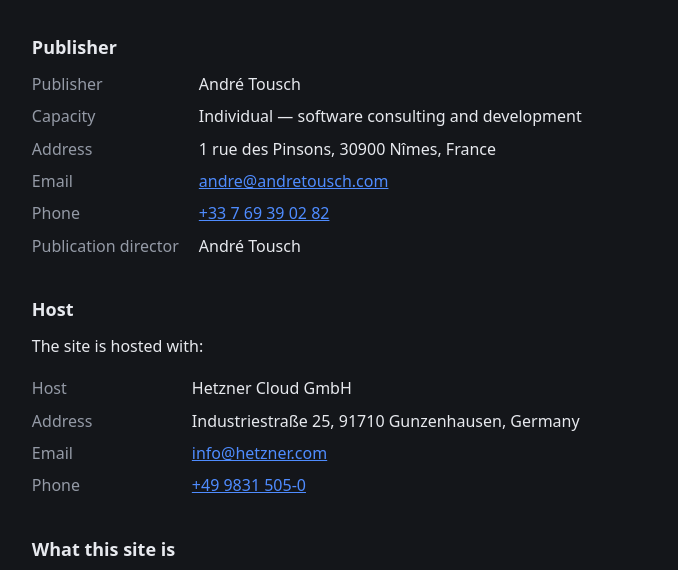
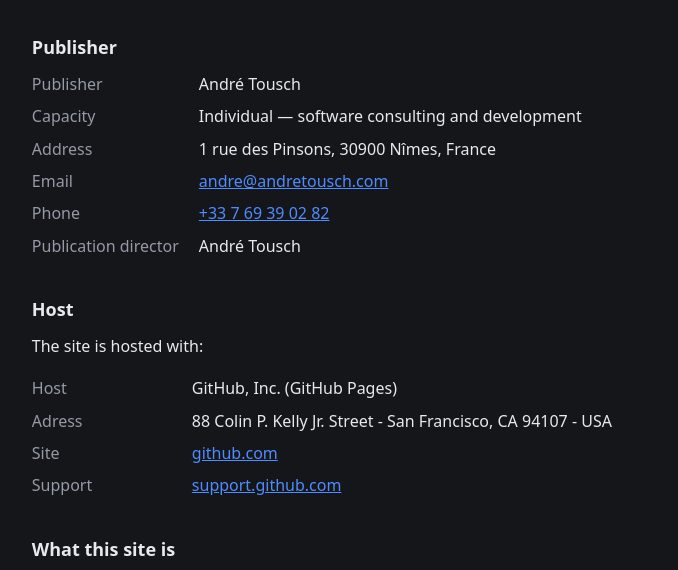
Before and after one commit to cranberryATO/easyDevicePic, a website built with Vite: page legal.html in a window 1280 px wide. Shown: the part 220-790 px from the top of the page, without its empty margins (297-975 px from the left). Built offline with nearby package versions, Linux system fonts and the light colour scheme.

Commit message:
fix host address

```diff
--- a/legal.html
+++ b/legal.html
@@ -88,13 +88,13 @@
       <p>The site is hosted with:</p>
       <dl>
         <dt>Host</dt>
-        <dd>Hetzner Cloud GmbH</dd>
-        <dt>Address</dt>
-        <dd>Industriestraße 25, 91710 Gunzenhausen, Germany</dd>
-        <dt>Email</dt>
-        <dd><a href="mailto:info@hetzner.com">info@hetzner.com</a></dd>
-        <dt>Phone</dt>
-        <dd><a href="tel:+4998315050">+49 9831 505-0</a></dd>
+        <dd>GitHub, Inc. (GitHub Pages)</dd>
+        <dt>Adress</dt>
+        <dd>88 Colin P. Kelly Jr. Street - San Francisco, CA 94107 - USA</dd>
+        <dt>Site</dt>
+        <dd><a href="https://github.com">github.com</a></dd>
+        <dt>Support</dt>
+        <dd><a href="https://support.github.com">support.github.com</a></dd>
       </dl>
 
       <h2>What this site is</h2>
```
Also changed, not shown: mentions-legales.html (+8 -6 lines).
